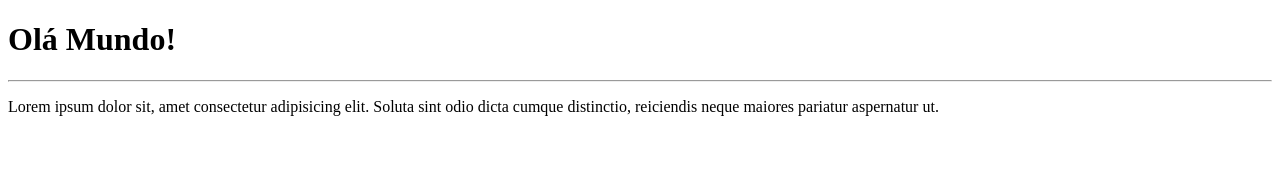
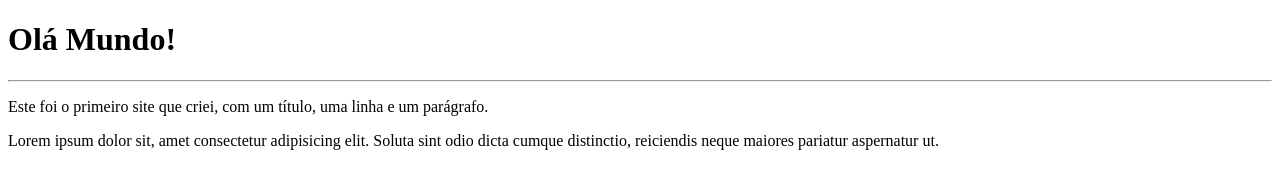
Before and after one commit to oEliezerGarcia/Ola-Mundo-2, a plain HTML site: page site-exemplo/index.html in a window 1280 px wide. Drawn offline with Linux system fonts and the light colour scheme.

Commit message:
adicionei um parágrafo

```diff
--- a/site-exemplo/index.html
+++ b/site-exemplo/index.html
@@ -9,6 +9,7 @@
 <body>
   <h1>Olá Mundo!</h1>
   <hr>
+  <p>Este foi o primeiro site que criei, com um título, uma linha e um parágrafo.</p>
   <p>Lorem ipsum dolor sit, amet consectetur adipisicing elit. Soluta sint odio dicta cumque distinctio, reiciendis neque maiores pariatur aspernatur ut.</p>
 </body>
 </html>
```
